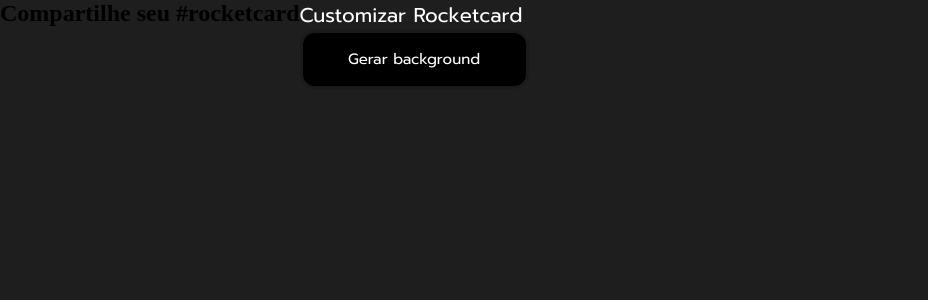
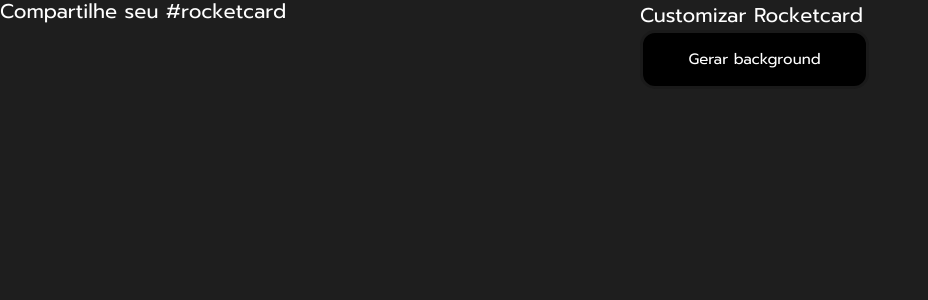
Before and after one commit to vanessaugioni/RocketCard-Curso, a React (Vite) app: page / in a window 1280 px wide. Shown: the top 300 px of the page, without its empty margins (0-928 px from the left). Built offline with nearby package versions, Linux system fonts and the light colour scheme.

Commit message:
versão 1.3

```diff
--- a/src/App.jsx
+++ b/src/App.jsx
@@ -1,5 +1,12 @@
-import { Title, Botao, Container } from './styles'
-import './styles.css'
+import { Title,
+         Botao,
+         Container,
+         TitleBotao,
+         Section
+        }
+        from './styles'
+
+import './global.css'
 
 
 
@@ -8,21 +15,17 @@
 
    <Container>
 
-    <section>
-        <h2>Compartilhe seu #rocketcard</h2>
+    <Section>
+        <TitleBotao>Compartilhe seu #rocketcard</TitleBotao>
+    </Section>
 
-
-
-
-    </section>
-
-     <section>
+     <Section>
 
      <Title>Customizar Rocketcard</Title>
 
      <Botao>Gerar background</Botao>
 
-     </section>
+     </Section>
 
      </Container>
 
--- a/src/styles.jsx
+++ b/src/styles.jsx
@@ -13,6 +13,21 @@
 // ------------------------------------- \\
 
 import styled from "styled-components";
+
+export const Section = styled.section `
+  width: 100%;
+  height: 100vh;
+
+
+`;
+
+export const TitleBotao = styled.h2`
+  color: #ffff;
+  font-size: 20px;
+  font-weight: 400;
+  line-height: 23px;
+  font-family: "Prompt", sans-serif;
+`;
 
 export const Title = styled.h2`
   color: #ffff;
@@ -37,10 +52,8 @@
 `;
 
 export const Container = styled.main`
-width: 100%;
-height: 100vh;
- display: flex;
-
-
+  width: 100%;
+  height: 100vh;
+  display: flex;
 
 `;
```
Also changed, not shown: src/global.css (renamed from src/styles.css).
